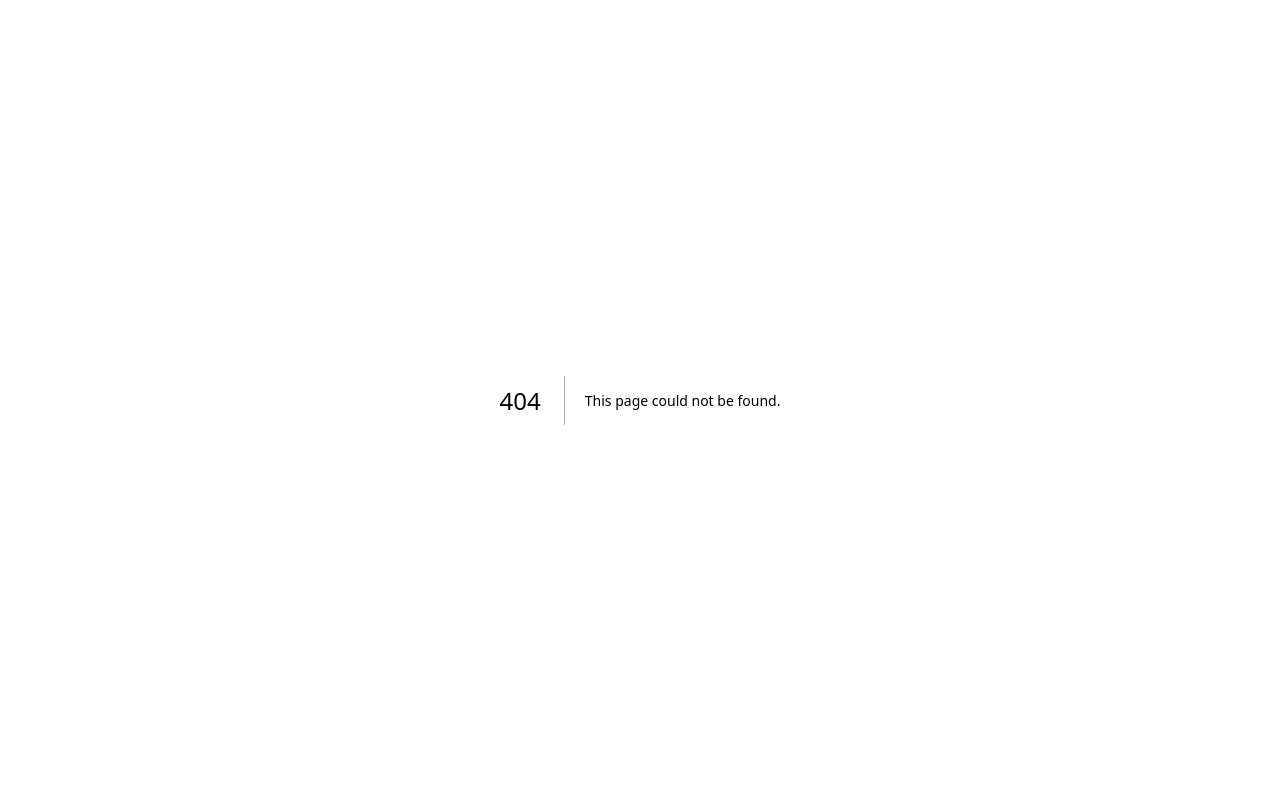
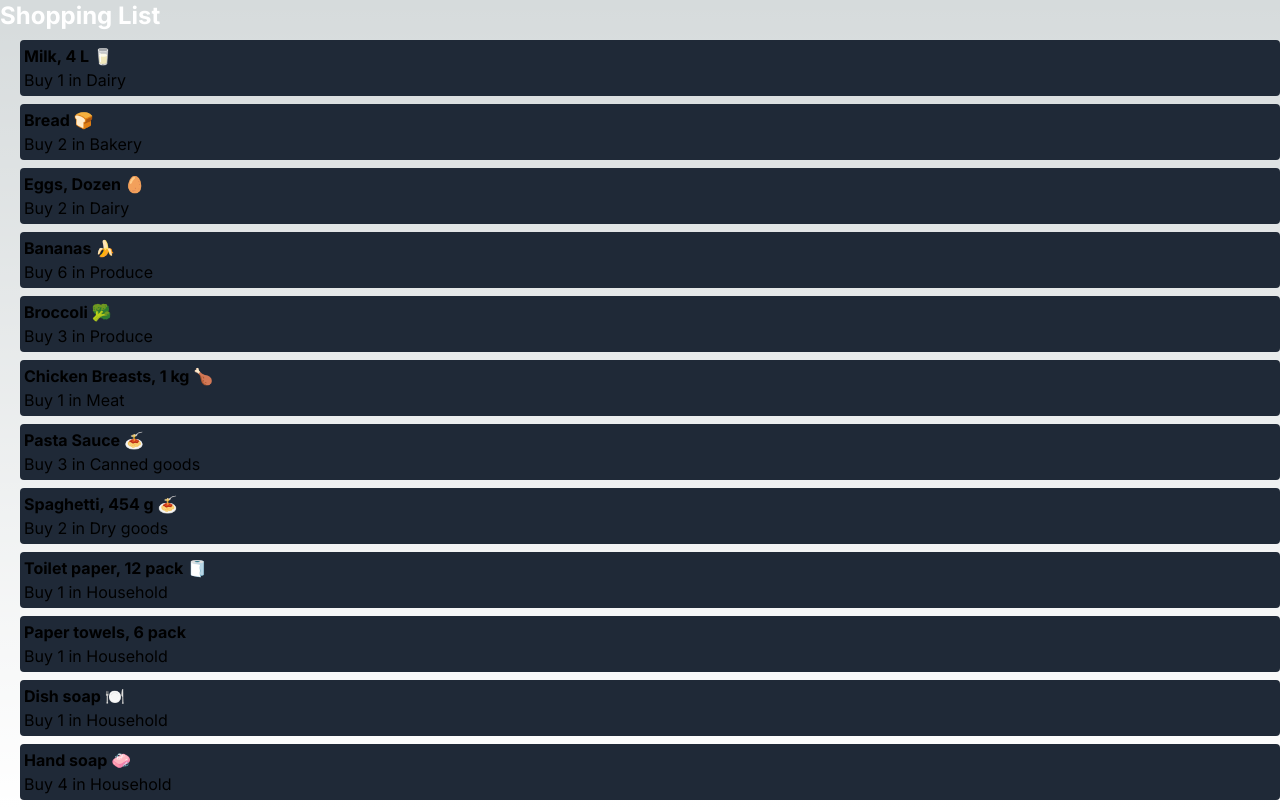
Before and after one commit to JHNSTVN/cprg306-assignments, a Next.js app: page /week-3 in a window 1280 px wide. Before the commit this address had no page. Built offline with nearby package versions, Linux system fonts and the light colour scheme.

Commit message:
v2
fixed components and tailwind css

```diff
--- a/app/layout.js
+++ b/app/layout.js
@@ -4,7 +4,7 @@ import "./globals.css";
 const inter = Inter({ subsets: ["latin"] });
 
 export const metadata = {
-  title: "Create Next App",
+  title: "Shopping List",
   description: "Generated by create next app",
 };
 
--- a/app/page.js
+++ b/app/page.js
@@ -3,10 +3,17 @@ import Link from 'next/link';
 const Home = () => {
   return (
     <div>
-      <h1>CPRG 306: Web Development 2 - Assignments</h1>
-      <Link href="/week-2">
-        <button>Page 2</button>
-      </Link>
+      <h1 className="text-2xl mb-4">CPRG 306: Web Development 2 - Assignments</h1>
+      <div>
+        <Link href="/week-2">
+          <button className="bg-blue-500 hover:bg-blue-700 text-white font-bold py-2 px-4 rounded mb-4">Week-2 Page 2</button>
+        </Link>
+      </div>
+      <div>
+        <Link href="/week-3">
+          <button className="bg-blue-500 hover:bg-blue-700 text-white font-bold py-2 px-4 rounded mb-4">Week-3 Shopping list</button>
+        </Link>
+      </div>
     </div>
   );
 };
--- /dev/null
+++ b/app/week-3/Item.js
@@ -0,0 +1,10 @@
+const Item = ({ name, quantity, category }) => {
+    return (
+        <div className="bg-gray-800 rounded my-2 p-1">
+        <div className="font-bold">{name}</div>
+        <div className="font-xs">Buy {quantity} in {category}</div>
+      </div>
+    );
+  };
+
+export default Item;
--- /dev/null
+++ b/app/week-3/item-list.js
@@ -0,0 +1,76 @@
+import Item from './Item.js';
+
+const ItemList = () => {
+  const items = [
+    {
+      name: "Milk, 4 L 🥛",
+      quantity: 1,
+      category: "Dairy",
+    },
+    {
+      name: "Bread 🍞",
+      quantity: 2,
+      category: "Bakery",
+    },
+    {
+      name: "Eggs, Dozen 🥚",
+      quantity: 2,
+      category: "Dairy",
+    },
+    {
+      name: "Bananas 🍌",
+      quantity: 6,
+      category: "Produce",
+    },
+    {
+      name: "Broccoli 🥦",
+      quantity: 3,
+      category: "Produce",
+    },
+    {
+      name: "Chicken Breasts, 1 kg 🍗",
+      quantity: 1,
+      category: "Meat",
+    },
+    {
+      name: "Pasta Sauce 🍝",
+      quantity: 3,
+      category: "Canned goods",
+    },
+    {
+      name: "Spaghetti, 454 g 🍝",
+      quantity: 2,
+      category: "Dry goods",
+    },
+    {
+      name: "Toilet paper, 12 pack 🧻",
+      quantity: 1,
+      category: "Household",
+    },
+    {
+      name: "Paper towels, 6 pack",
+      quantity: 1,
+      category: "Household",
+    },
+    {
+      name: "Dish soap 🍽️",
+      quantity: 1,
+      category: "Household",
+    },
+    {
+      name: "Hand soap 🧼",
+      quantity: 4,
+      category: "Household",
+    },
+  ];
+
+  return (
+    <ul className="list-disc pl-5">
+      {items.map((item, index) => (
+        <Item key={index} {...item} />
+      ))}
+    </ul>
+  );
+};
+
+export default ItemList;
--- /dev/null
+++ b/app/week-3/page.js
@@ -0,0 +1,12 @@
+import ItemList from './item-list';
+
+const Page = () => {
+  return (
+    <main>
+      <h1 className="text-2xl text-white font-bold mb-2">Shopping List</h1>
+      <ItemList/>
+    </main>
+  );
+};
+
+export default Page;
```
